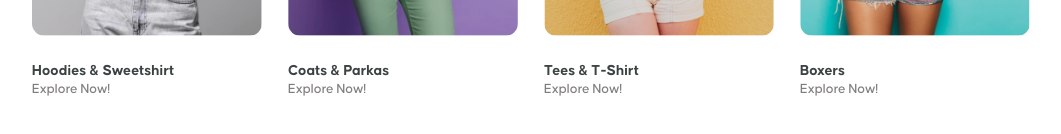
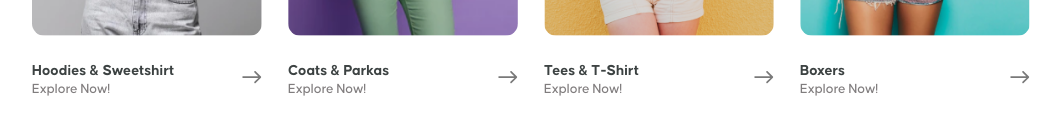
Before and after one commit to 4rthurCoelho/Template-Ecommerce-Euphoria, a website: page index.html in a window 1280 px wide. Shown: the part 3084-3218 px from the top of the page, without its empty margins (96-1157 px from the left). Drawn offline with nearby package versions, Linux system fonts and the light colour scheme; files that its build step writes are made by us from their sources.

Commit message:
Adicionando seta que tinha esquecido!

```diff
--- a/index.html
+++ b/index.html
@@ -208,6 +208,7 @@
                         <p class="product-categorie">Hoodies & Sweetshirt</p>
                         <p class="product-note">Explore Now!</p>
                     </div>
+                    <a ><div class="arrow-btn"><svg width="20" height="14" viewBox="0 0 20 14" fill="none" xmlns="http://www.w3.org/2000/svg"><path d="M18.9571 7.71798C19.2843 7.39075 19.2843 6.86022 18.9571 6.533L13.6247 1.20059C13.2975 0.873368 12.7669 0.873368 12.4397 1.20059C12.1125 1.52781 12.1125 2.05835 12.4397 2.38557L17.1796 7.12549L12.4397 11.8654C12.1125 12.1926 12.1125 12.7232 12.4397 13.0504C12.7669 13.3776 13.2975 13.3776 13.6247 13.0504L18.9571 7.71798ZM0.489258 7.9634L18.3646 7.9634V6.28758L0.489258 6.28758L0.489258 7.9634Z" fill="#797979"/></svg></div></a>
                 </div>
             </div>
             <div class="product">
@@ -218,8 +219,11 @@
                     <div class="product-text">
                         <p class="product-categorie">Coats & Parkas </p>
                         <p class="product-note">Explore Now!</p>
+
                     </div>
+                    <a ><div class="arrow-btn"><svg width="20" height="14" viewBox="0 0 20 14" fill="none" xmlns="http://www.w3.org/2000/svg"><path d="M18.9571 7.71798C19.2843 7.39075 19.2843 6.86022 18.9571 6.533L13.6247 1.20059C13.2975 0.873368 12.7669 0.873368 12.4397 1.20059C12.1125 1.52781 12.1125 2.05835 12.4397 2.38557L17.1796 7.12549L12.4397 11.8654C12.1125 12.1926 12.1125 12.7232 12.4397 13.0504C12.7669 13.3776 13.2975 13.3776 13.6247 13.0504L18.9571 7.71798ZM0.489258 7.9634L18.3646 7.9634V6.28758L0.489258 6.28758L0.489258 7.9634Z" fill="#797979"/></svg></div></a>
                 </div>
+
             </div>
             <div class="product">
                 <div class="img-container">
@@ -230,6 +234,7 @@
                         <p class="product-categorie">Tees & T-Shirt </p>
                         <p class="product-note">Explore Now!</p>
                     </div>
+                    <a ><div class="arrow-btn"><svg width="20" height="14" viewBox="0 0 20 14" fill="none" xmlns="http://www.w3.org/2000/svg"><path d="M18.9571 7.71798C19.2843 7.39075 19.2843 6.86022 18.9571 6.533L13.6247 1.20059C13.2975 0.873368 12.7669 0.873368 12.4397 1.20059C12.1125 1.52781 12.1125 2.05835 12.4397 2.38557L17.1796 7.12549L12.4397 11.8654C12.1125 12.1926 12.1125 12.7232 12.4397 13.0504C12.7669 13.3776 13.2975 13.3776 13.6247 13.0504L18.9571 7.71798ZM0.489258 7.9634L18.3646 7.9634V6.28758L0.489258 6.28758L0.489258 7.9634Z" fill="#797979"/></svg></div></a>
                 </div>
             </div>
             <div class="product">
@@ -241,7 +246,9 @@
                         <p class="product-categorie">Boxers</p>
                         <p class="product-note">Explore Now!</p>
                     </div>
+                    <a ><div class="arrow-btn"><svg width="20" height="14" viewBox="0 0 20 14" fill="none" xmlns="http://www.w3.org/2000/svg"><path d="M18.9571 7.71798C19.2843 7.39075 19.2843 6.86022 18.9571 6.533L13.6247 1.20059C13.2975 0.873368 12.7669 0.873368 12.4397 1.20059C12.1125 1.52781 12.1125 2.05835 12.4397 2.38557L17.1796 7.12549L12.4397 11.8654C12.1125 12.1926 12.1125 12.7232 12.4397 13.0504C12.7669 13.3776 13.2975 13.3776 13.6247 13.0504L18.9571 7.71798ZM0.489258 7.9634L18.3646 7.9634V6.28758L0.489258 6.28758L0.489258 7.9634Z" fill="#797979"/></svg></div></a>
                 </div>
+
             </div>
         </section>
 
--- a/sass/_forWomen.sass
+++ b/sass/_forWomen.sass
@@ -45,3 +45,5 @@
                     color: variables.$primary-color
                     font-family: 'Causten-Medium'
                     font-size: 1.1vw
+        .arrow-btn
+            cursor: pointer
```
Also changed, not shown: img/arrow-btn.svg (added).
